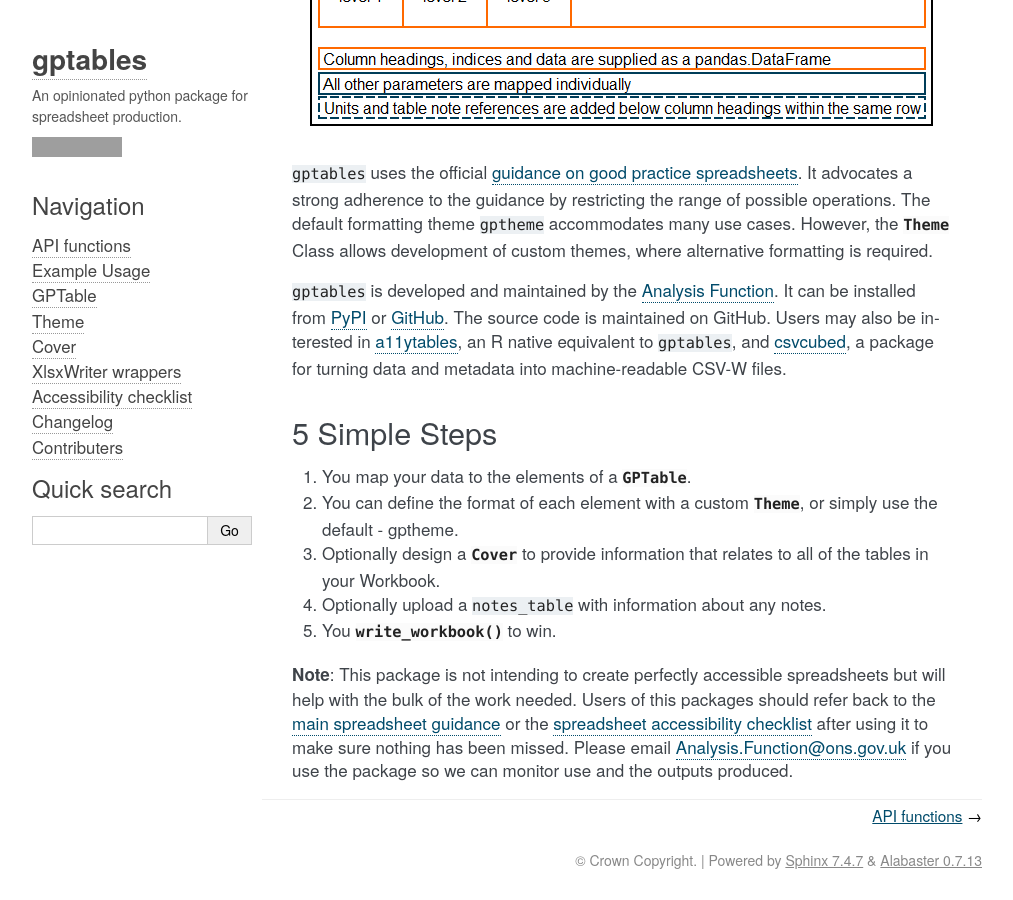
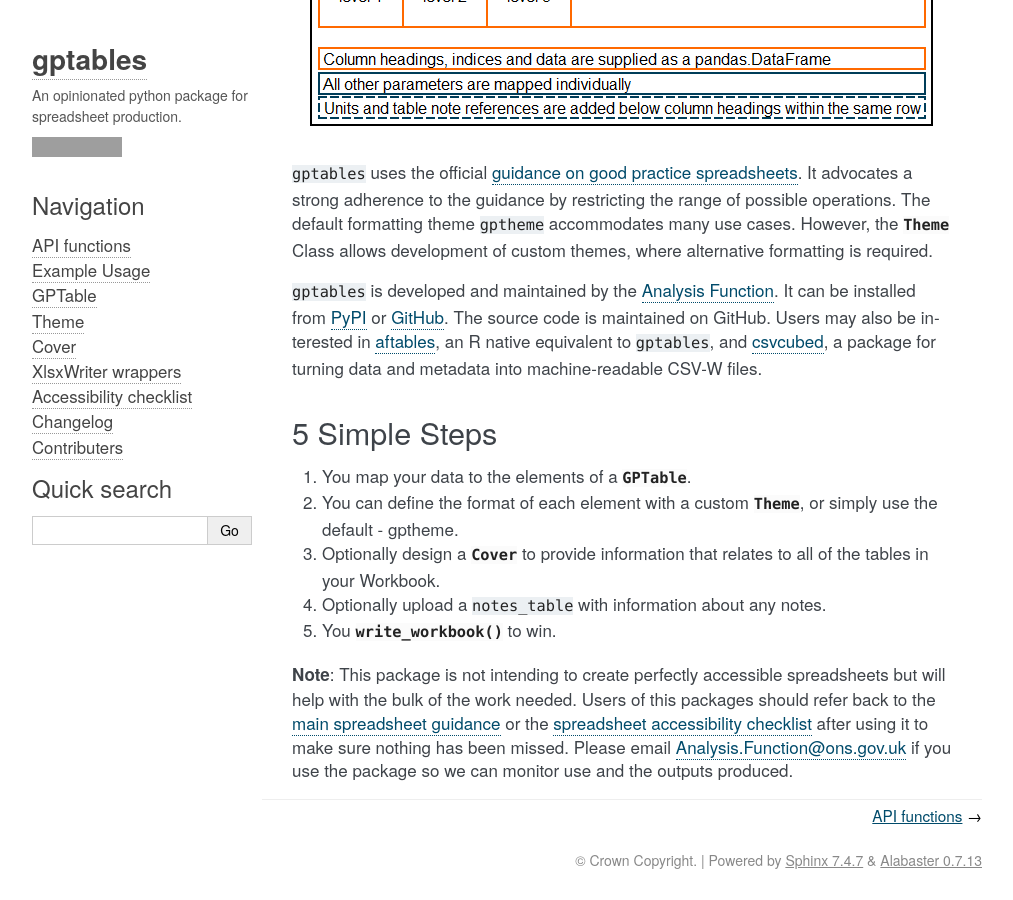
Before and after one commit to best-practice-and-impact/gptables, a Sphinx documentation site: the page built from docs/source/index.rst, in a window 1280 px wide and 900 px high, scrolled down 541 px. Shown: the whole window, without its empty margins (138-1151 px from the left). Built offline with Sphinx 7.4.7, drawn with Linux system fonts in a browser that asks for light colours; the version number is read from the project's files by our own code; grey boxes are pictures that could not be loaded.

Commit message:
change a11ytables to aftables, fix links (#248)

```diff
--- a/README.rst
+++ b/README.rst
@@ -34,7 +34,7 @@ machine-readable CSV-W files.
 .. _`Analysis Function`: https://analysisfunction.civilservice.gov.uk/
 .. _`PyPI`: https://pypi.org/project/gptables/
 .. _`GitHub`: https://github.com/best-practice-and-impact/gptables
-.. _`a11ytables`: https://best-practice-and-impact.github.io/aftables/index.html
+.. _`aftables`: https://github.com/best-practice-and-impact/aftables
 .. _`csvcubed`: https://gss-cogs.github.io/csvcubed-docs/external/
 
 
--- a/docs/source/changelog.rst
+++ b/docs/source/changelog.rst
@@ -14,7 +14,11 @@ and this project tries its very best to adhere to
 
 Unreleased
 ===================
+:Date: 2025-02-25
 
+**Changed**
+
+* a11ytables renamed to aftables throughout
 
 Released (PyPI)
 ===============
--- a/docs/source/checklist.rst
+++ b/docs/source/checklist.rst
@@ -4,10 +4,10 @@ Accessibility checklist
 
 The tables below indicate your accessibility responsibilities when publishing
 statistics in spreadsheets. It is based on the Analysis Function `checklist of
-the basics`_ and heavily inspired by the `a11ytables documentation`_.
+the basics`_ and heavily inspired by the `aftables documentation`_.
 
 .. _`checklist of the basics`: https://analysisfunction.civilservice.gov.uk/policy-store/making-spreadsheets-accessible-a-brief-checklist-of-the-basics/
-.. _`a11ytables documentation`: https://co-analysis.github.io/a11ytables/articles/checklist.html
+.. _`aftables documentation`: https://best-practice-and-impact.github.io/aftables/articles/checklist.html
 
 .. note:: The tables show which checklist items are automatically met by
     gptables. This applies to workbooks created using the default ``gptheme``
--- a/docs/source/index.rst
+++ b/docs/source/index.rst
@@ -30,7 +30,7 @@ However, the :class:`~.core.theme.Theme` Class allows development of custom them
 
 ``gptables`` is developed and maintained by the `Analysis Function`_. It can be
 installed from `PyPI`_ or `GitHub`_. The source code is maintained on GitHub.
-Users may also be interested in `a11ytables`_, an R native equivalent to
+Users may also be interested in `aftables`_, an R native equivalent to
 ``gptables``, and `csvcubed`_, a package for turning data and metadata into
 machine-readable CSV-W files.
 
@@ -38,7 +38,7 @@ machine-readable CSV-W files.
 .. _`Analysis Function`: https://analysisfunction.civilservice.gov.uk/
 .. _`PyPI`: https://pypi.org/project/gptables/
 .. _`GitHub`: https://github.com/best-practice-and-impact/gptables
-.. _`a11ytables`: https://co-analysis.github.io/a11ytables/index.html
+.. _`aftables`: https://best-practice-and-impact.github.io/aftables/
 .. _`csvcubed`: https://gss-cogs.github.io/csvcubed-docs/external/
 
 
--- a/docs/source/usage.rst
+++ b/docs/source/usage.rst
@@ -68,5 +68,5 @@ R Usage
 
 Use of ``gptables`` in R requires use of python via the `reticulate <https://rstudio.github.io/reticulate/>`_ package.
 
-However we recommend use of the `a11ytables <https://co-analysis.github.io/a11ytables/>`_
-R package, developed by the Cabinet Office.
+However we recommend use of the `aftables <https://github.com/best-practice-and-impact/aftables>`_
+R package, maintained by the Presentation Champions Data Visualisation Tools subgroup.
```
